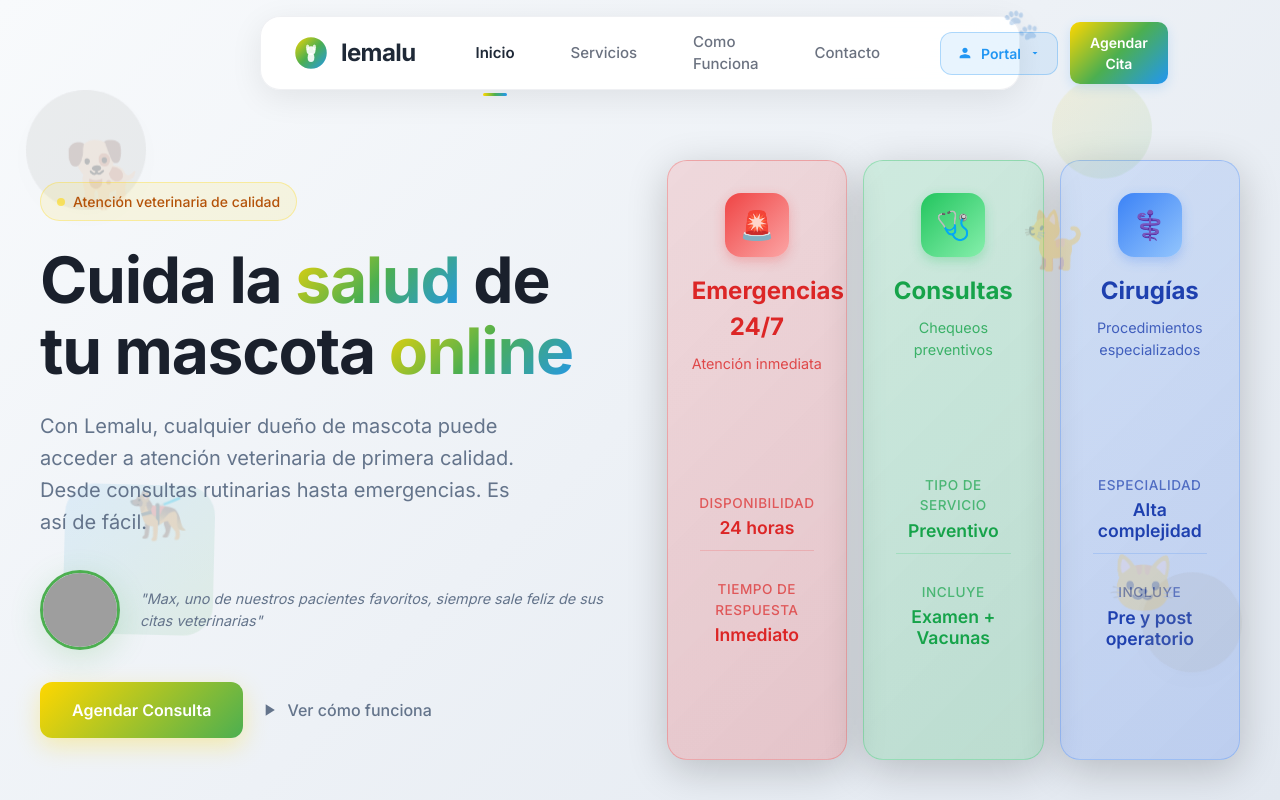
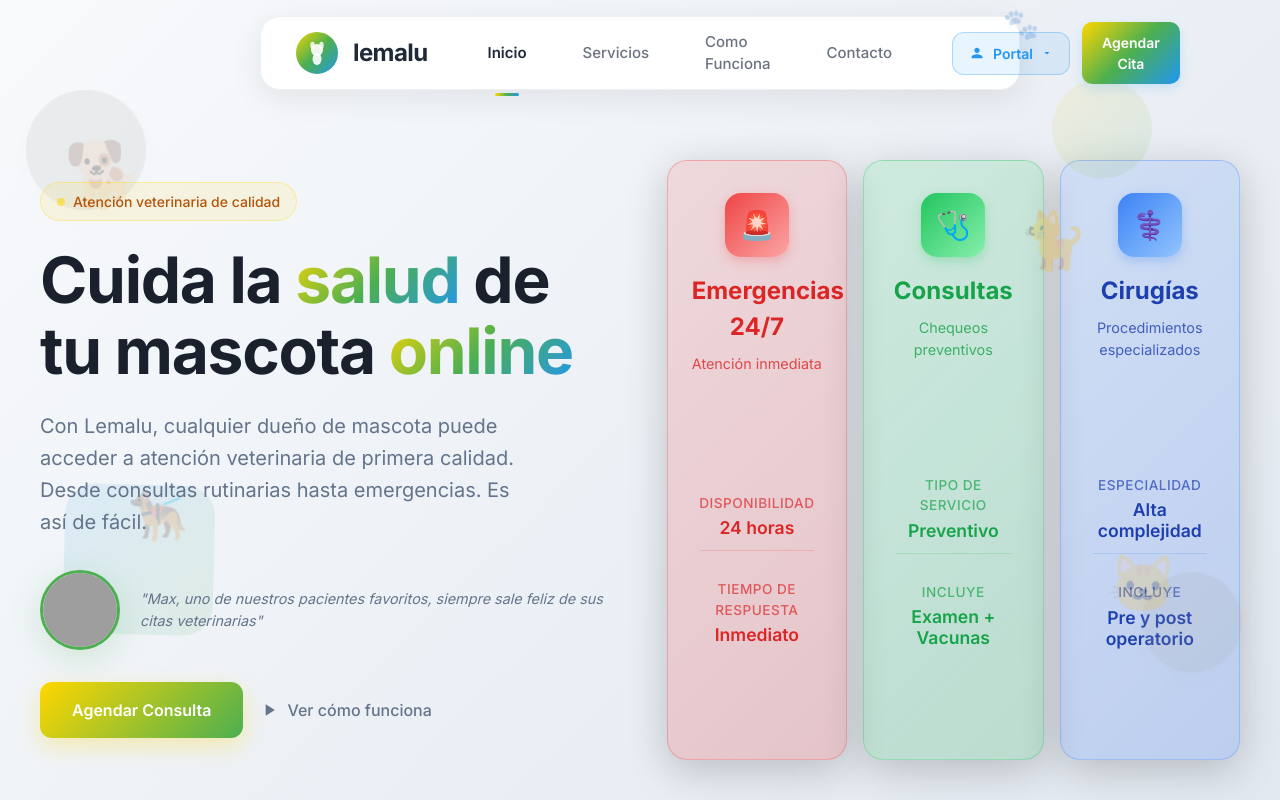
Before and after one commit to DereKk8/Lemalu, a plain HTML site: page index.html in a window 1280 px wide. Shown: the top 800 px of the page. Drawn offline with nearby package versions, Linux system fonts and the light colour scheme; grey boxes are pictures that could not be loaded.

Commit message:
logo.svg

```diff
--- a/index.html
+++ b/index.html
@@ -51,34 +51,11 @@
     <nav class="navbar-modern">
         <div class="navbar-container">
             <!-- Logo -->
-            <div class="navbar-logo">
-                <div class="logo-icon">
-                    <svg viewBox="0 0 32 32" fill="none" xmlns="http://www.w3.org/2000/svg">
-                        <!-- Círculo base con gradiente -->
-                        <circle cx="16" cy="16" r="15" fill="url(#logoGradient)" stroke="white" stroke-width="2"/>
-
-                        <!-- Silueta estilizada de mascota -->
-                        <g transform="translate(8, 8)">
-                            <!-- Cabeza -->
-                            <circle cx="8" cy="6" r="4" fill="white" opacity="0.9"/>
-                            <!-- Orejas -->
-                            <ellipse cx="5" cy="3" rx="1.5" ry="2.5" fill="white" opacity="0.8"/>
-                            <ellipse cx="11" cy="3" rx="1.5" ry="2.5" fill="white" opacity="0.8"/>
-                            <!-- Cuerpo -->
-                            <ellipse cx="8" cy="12" rx="3" ry="4" fill="white" opacity="0.9"/>
-                        </g>
-
-                        <!-- Gradiente -->
-                        <defs>
-                            <linearGradient id="logoGradient" x1="0%" y1="0%" x2="100%" y2="100%">
-                                <stop offset="0%" stop-color="#FFD700"/>
-                                <stop offset="50%" stop-color="#4CAF50"/>
-                                <stop offset="100%" stop-color="#2196F3"/>
-                            </linearGradient>
-                        </defs>
-                    </svg>
+            <div class="navbar-logo ">
+                <div class="logo-icon size-12">
+                    <img src="resources/logo-green.svg" alt="Lemalu Logo" />
                 </div>
-                <span class="logo-text">lemalu</span>
+                <span class="logo-text text-2xl font-bold">lemalu</span>
             </div>
 
             <!-- Navigation Links -->
```
Also changed, not shown: resources/logo-green.svg (added).
